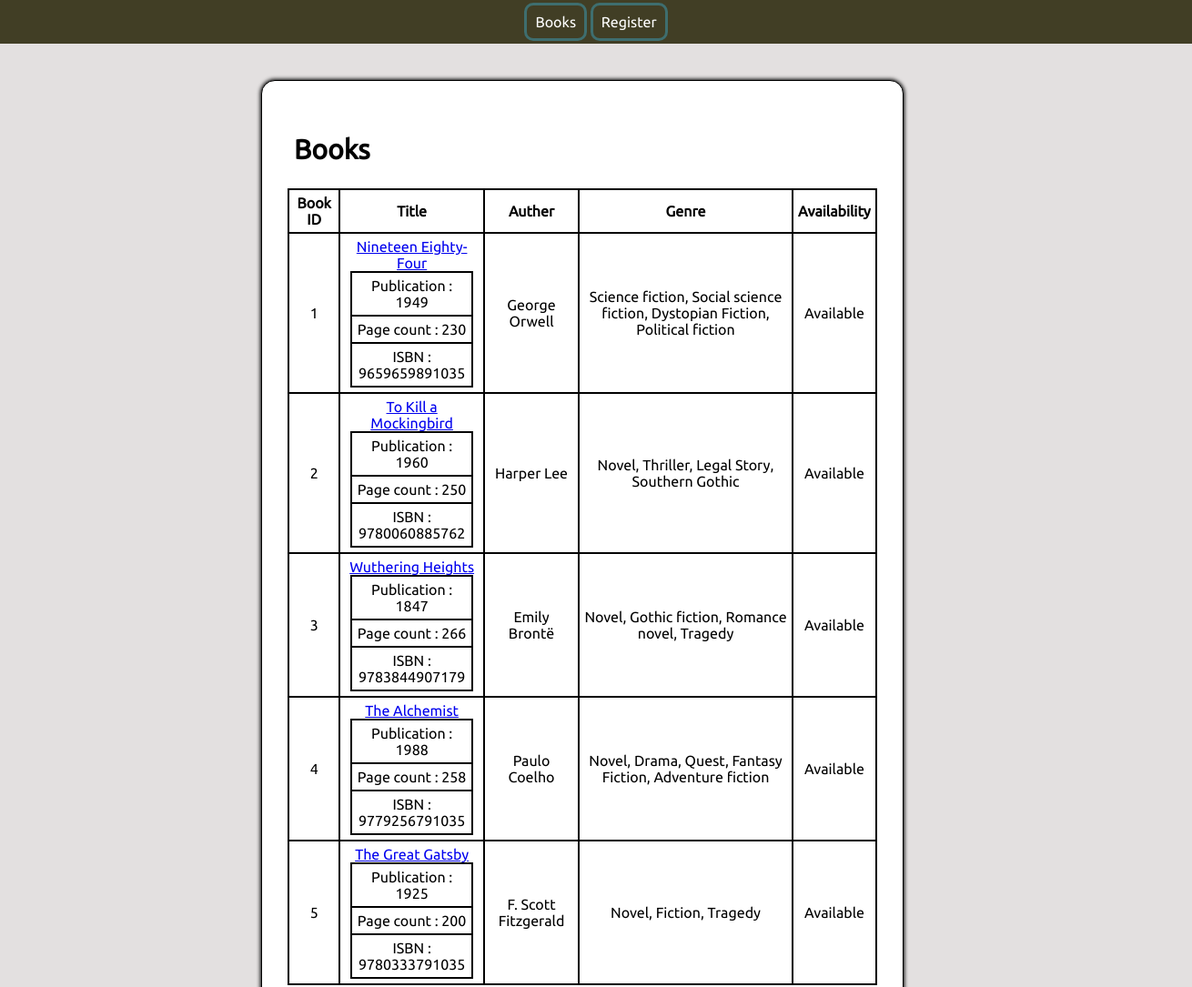
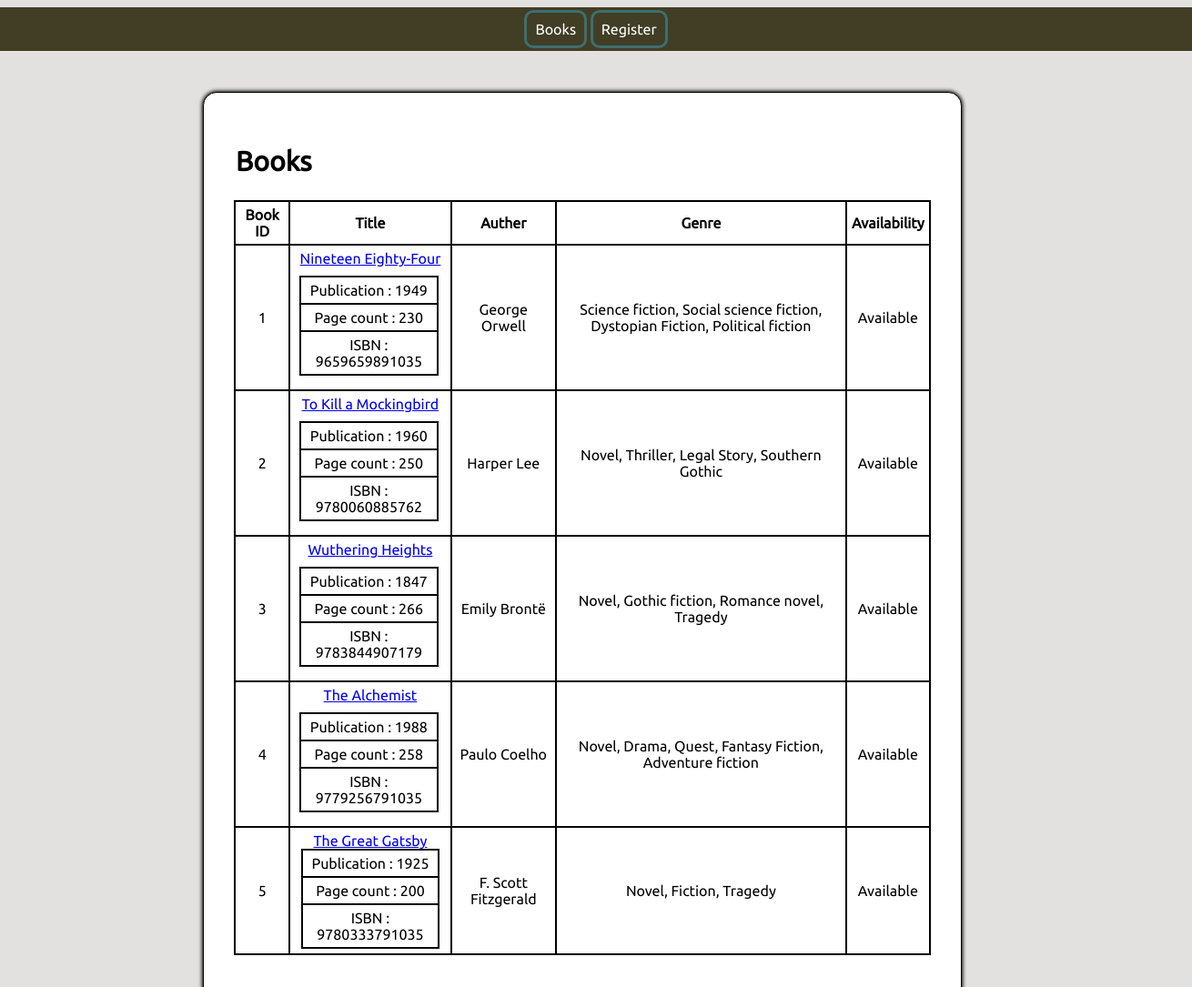
Before and after one commit to ManiPoorna/Weekly-Contest-2, a plain HTML site: page index.html in a window 1280 px wide. Shown: the top 1085 px of the page at 91% size, 1310 px wide, since content can reach past the window. Drawn offline with Linux system fonts and the light colour scheme.

Commit message:
changed css

```diff
--- a/style.css
+++ b/style.css
@@ -4,12 +4,12 @@
 body{
     margin-left : 0px;
     margin-right : 0px;
-    margin-top : 48px;
+    /* margin-top : 48px; */
     text-align : center;
     background-color: rgb(227, 224, 224);
 }
 .navbar{
-    position : fixed;
+    position : sticky;
     width : 100%;
     top : 0px;
     padding : 15px;
@@ -51,11 +51,11 @@ table{
 }
 .books-table{
     border-radius: 15px;
-    margin-top: 88px;
+    margin-top: 45px;
     margin-left : auto;
     margin-right: auto;
-    height : 158vh;
-    width : 55%;
+    height : 149vh;
+    width : 65%;
     background-color : white;
     border: 1px solid;
     box-shadow: 0px 0px 4px 1px;
@@ -72,10 +72,13 @@ table{
     margin-left : auto;
     margin-right: auto;
     height : 105vh;
-    width : 55%;
+    width : 65%;
     background-color: white;
     font-size : 20px;
     box-shadow: 0px 0px 10px 1px;
+}
+.row table{
+    margin : 10px 5px;
 }
 input{
     width : 95%;
@@ -108,7 +111,7 @@ input:focus{
     cursor: pointer;
 }
 html{
-    scroll-behavior: smooth;
+    scroll-behavior:smooth;
 }
 table{
     border : 1px solid black;
```
